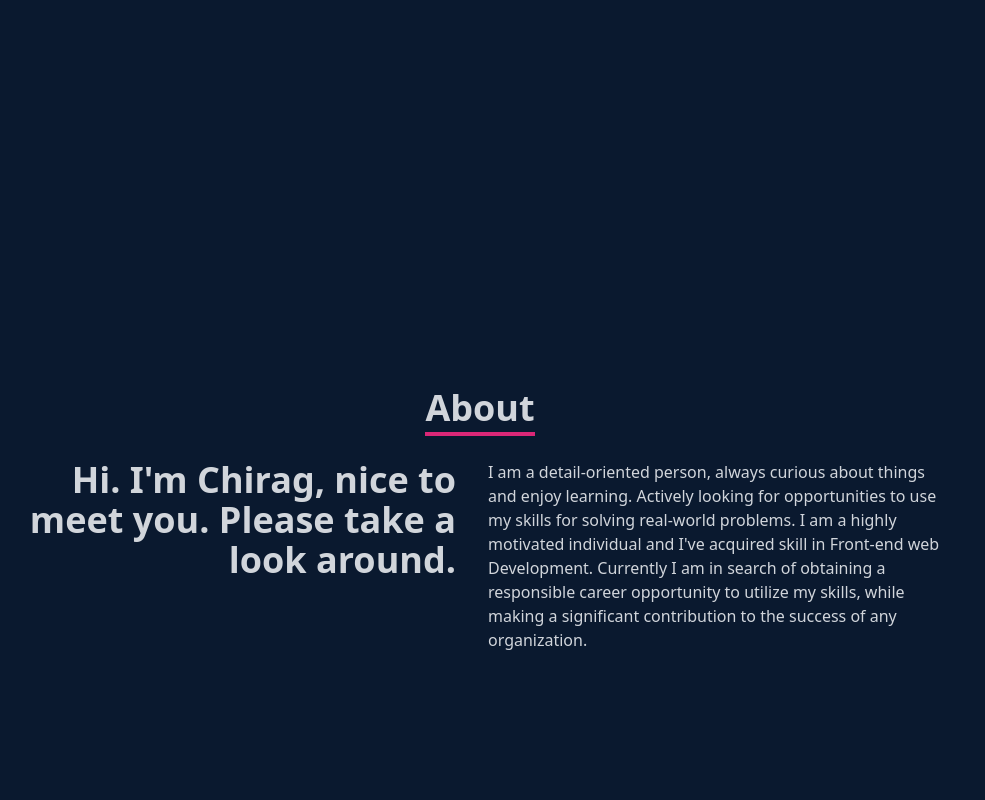
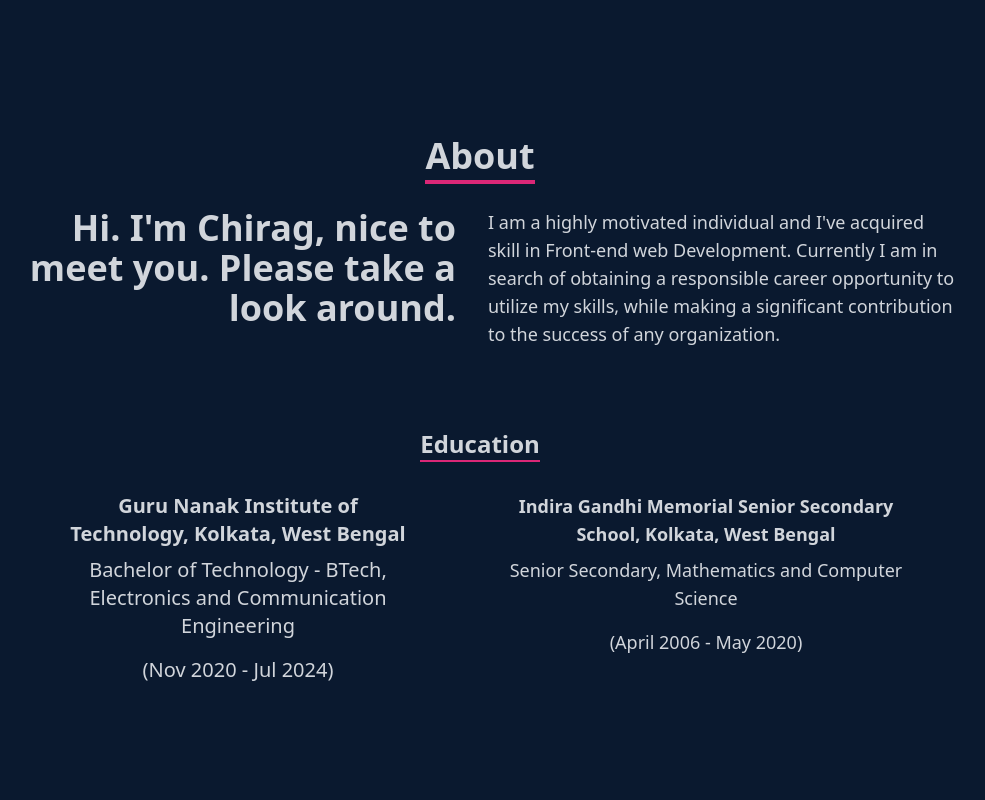
Before and after one commit to chiraglal/portfolio, a React (Create React App) app: page / in a window 1280 px wide. Shown: the part 680-1480 px from the top of the page, without its empty margins (168-1153 px from the left). Built offline with nearby package versions, Linux system fonts and the light colour scheme.

Commit message:
Minor Changes

```diff
--- a/src/components/About.js
+++ b/src/components/About.js
@@ -2,7 +2,8 @@ import React from "react";
 
 const About = () => {
   return (
-    <div name="about" className="h-screen w-full bg-[#0a192f] text-gray-300">
+    <>
+      <div name="about" className="w-full bg-[#0a192f] text-gray-300 pt-4">
         <div className="flex flex-col justify-center items-center w-full h-full">
           <div className="max-w-[1000px] w-full grid-cols-2 gap-8">
             <div className="sm:text-center pb-8 pl-4">
@@ -13,20 +14,55 @@ const About = () => {
           </div>
           <div className="max-w-[1000px] w-full grid sm:grid-cols-2 gap-8 px-4">
             <div className="text-4xl sm:text-right font-bold ">
-            <p>Hi. I'm Chirag, nice to meet you. Please take a look around.</p>
+              <p>
+                Hi. I'm Chirag, nice to meet you. Please take a look around.
+              </p>
             </div>
-          <div>
-            I am a detail-oriented person, always curious about things and enjoy
-            learning. Actively looking for opportunities to use my skills for
-            solving real-world problems. I am a highly motivated individual and
-            I've acquired skill in Front-end web Development. Currently I am in
-            search of obtaining a responsible career opportunity to utilize my
-            skills, while making a significant contribution to the success of
-            any organization.
+            <div className="text-lg">
+              I am a highly motivated individual and I've acquired skill in
+              Front-end web Development. Currently I am in search of obtaining a
+              responsible career opportunity to utilize my skills, while making
+              a significant contribution to the success of any organization.
             </div>
           </div>
         </div>
       </div>
+      <div className="bg-[#0a192f] text-gray-300 md:flex-col pt-20 w-full">
+        <div className="flex flex-col justify-center items-center">
+          <div className="max-w-[1000px] w-full grid-cols-2">
+            <div className="lg:text-center sm:text-center md:text-center pb-8 pl-4">
+              <p className="text-2xl font-bold inline border-b-2 border-pink-600">
+                Education
+              </p>
+            </div>
+          </div>
+          <div className="max-w-[1000px] w-full grid sm:grid-cols-2 gap-8 px-12">
+            <div className="text-xl sm:text-right">
+              <p className="text-center px-12">
+                <p className="font-bold">
+                  Guru Nanak Institute of Technology, Kolkata, West Bengal
+                </p>
+                <p className="p-2">
+                  Bachelor of Technology - BTech, Electronics and Communication
+                  Engineering
+                </p>
+                <p className="p-2">(Nov 2020 - Jul 2024)</p>
+              </p>
+            </div>
+            <div className="text-lg text-center">
+              <p className="font-bold">
+                Indira Gandhi Memorial Senior Secondary School, Kolkata, West
+                Bengal
+              </p>
+              <p className="p-2">
+                Senior Secondary, Mathematics and Computer Science
+              </p>
+              <p className="p-2">(April 2006 - May 2020)</p>
+            </div>
+          </div>
+        </div>
+      </div>
+    </>
   );
 };
 
--- a/src/components/Contact.js
+++ b/src/components/Contact.js
@@ -12,7 +12,7 @@ const Contact = () => {
         className="flex flex-col max-w-[600px] w-full"
       >
         <div className="pb-8 sm:text-center mt-10">
-          <p className="text-4xl border-b-2 border-pink-600 inline font-bold text-gray-300">
+          <p className="text-4xl border-b-4 border-pink-600 inline font-bold text-gray-300">
             Contact
           </p>
           <p className="text-gray-300 p-4">Get in Touch</p>
--- a/src/components/Footer.js
+++ b/src/components/Footer.js
@@ -2,7 +2,7 @@ import React from "react";
 const Footer = () => {
   return (
     <div className="bg-[#0a192f] text-gray-300 flex-col flex justify-center items-center w-full py-[50px]">
-      <h1 className="flex flex-col border-b-2 border-pink-600 text-3xl font-bold">
+      <h1 className="flex flex-col border-b-4 border-pink-600 text-3xl font-bold">
         Connect With Me!
       </h1>
       <div className="flex flex-row p-4 text-lg my-4 space-x-6 font-semibold">
```
Lines whose indentation alone changed are shown as unchanged.
